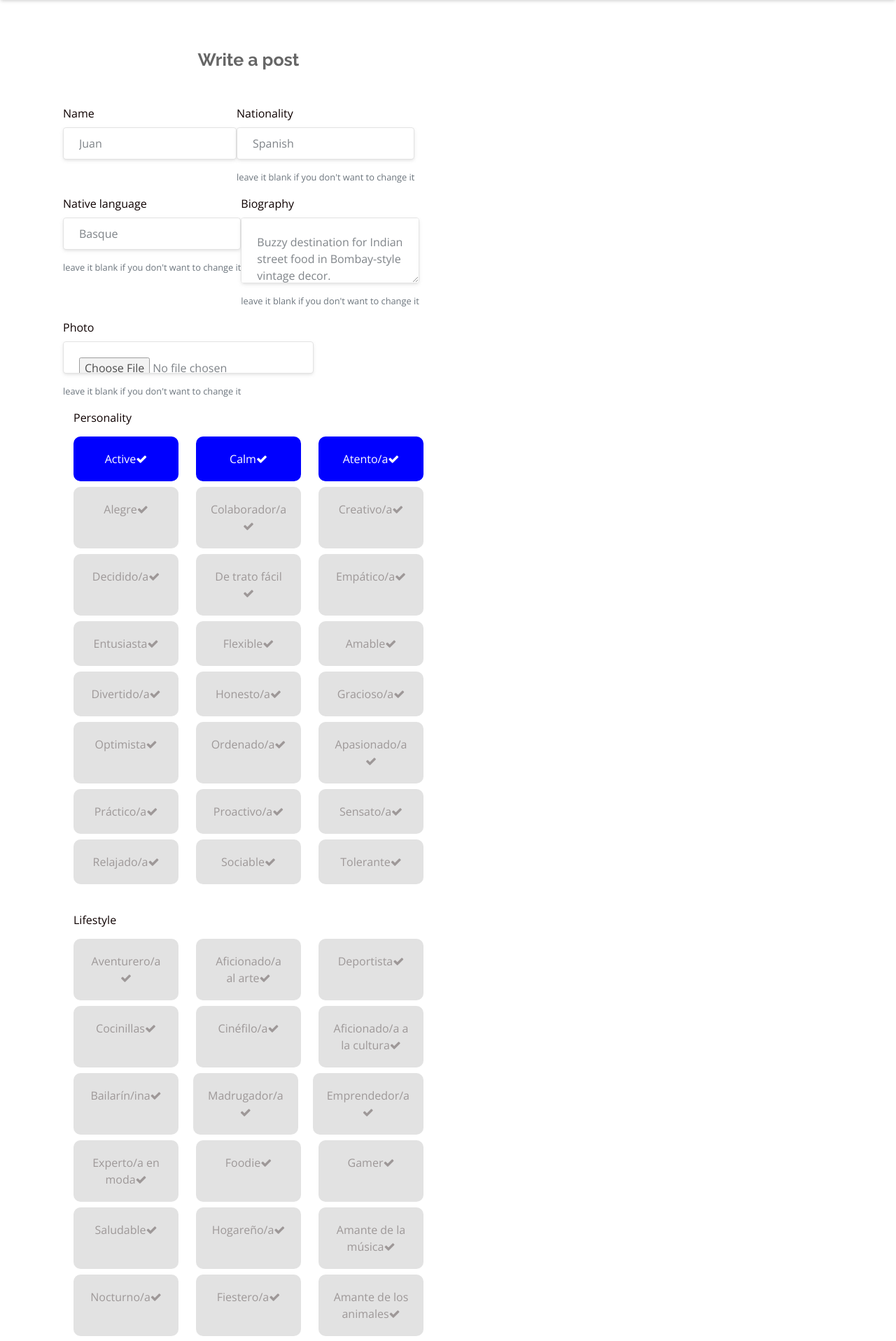
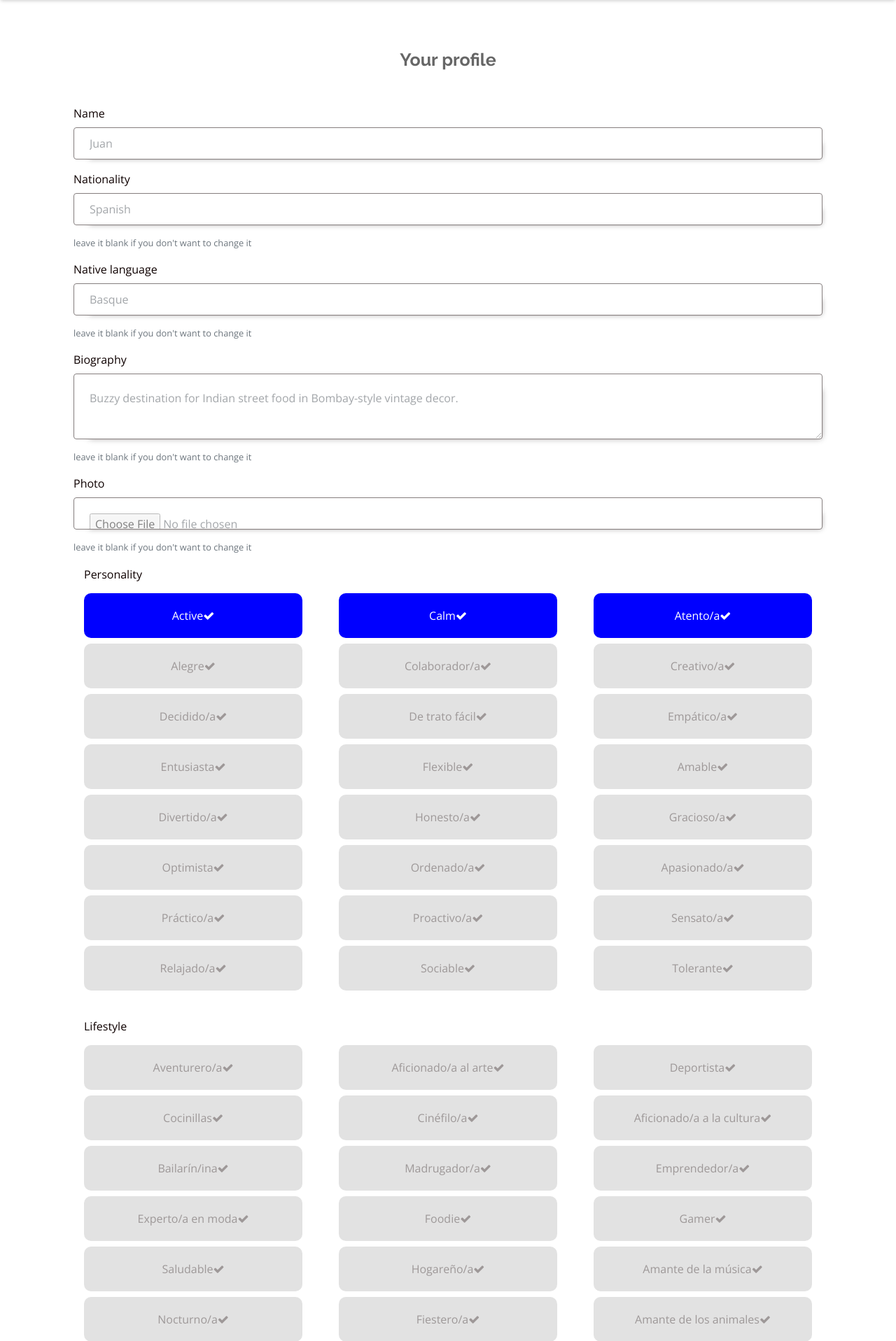
Before and after one commit to valentin215/Eloquent, a Rails app: page /users/1/edit in a window 1280 px wide. Shown: the part 60-1977 px from the top of the page at 70% size. Run offline with Rails 7, Linux system fonts and the light colour scheme; a user stored in the database is signed in; data comes from the database, SQL or seed files in the repository; style sheets or scripts are compiled from the project's sources; some libraries are stand-ins or nearby versions.

Commit message:
added front end to user profile page

```diff
--- a/app/assets/stylesheets/components/_formpost.scss
+++ b/app/assets/stylesheets/components/_formpost.scss
@@ -45,3 +45,58 @@
   opacity: 1;
   }
 }
+
+// .form-control.is-valid {
+//   border-color: $purple;
+
+// }
+
+// .form-control.is-valid:active {
+//  border-color: $purple;
+
+// }
+
+.form-control:focus{
+ // border-color: $purple !important;
+ //  box-shadow: 10px 10px 9px -12px $purple !important;
+
+}
+
+// .form-control:focus-within{
+//  border-color: none !important;
+//  box-shadow: none !important;
+
+// }
+
+// .form-control:active{
+//  border-color: none !important;
+//  box-shadow: none !important;
+
+// }
+// .is-valid {
+//   color: $purple !important;
+
+// }
+
+.form-control.remove-bootstrap {
+ border-color: $gray !important;
+ opacity: 0.5;
+ box-shadow: 10px 10px 9px -12px $gray !important;
+
+
+}
+
+// .remove-bootstrap {
+//    border-color: $purple !important;
+//    opacity: 0.5;
+
+
+// }
+
+.form-control:focus {
+  .remove-bootstrap {
+   border-color: $gray !important;
+  box-shadow: 10px 10px 9px -12px $gray  !important;
+
+  }
+}
--- a/app/assets/stylesheets/pages/_show.scss
+++ b/app/assets/stylesheets/pages/_show.scss
@@ -44,3 +44,14 @@
 .course-level {
   margin-bottom: 12px;
 }
+
+.user-profile-links {
+  text-decoration: none;
+  color: black;
+}
+
+.user-profile-links:hover {
+  text-decoration: none;
+  color: black;
+
+    }
--- a/app/controllers/courses_controller.rb
+++ b/app/controllers/courses_controller.rb
@@ -10,13 +10,11 @@ class CoursesController < ApplicationController
     AND courses.city ILIKE :city \
     "
     @courses = Course.joins(:language).where(sql_query, language: "%#{params[:language]}%", city: "%#{params[:city]}%")
-  end
 
-  if params[:city].present?
+  elsif params[:city].present?
     @courses = @courses.where("city ILIKE ?", "%#{params[:city]}%")
-  end
 
-  if params[:language].present?
+  elsif params[:language].present?
     sql_query = "\
     languages.name ILIKE :language \
     "
--- a/app/views/users/edit.html.erb
+++ b/app/views/users/edit.html.erb
@@ -1,34 +1,29 @@
 <div class="container">
-  <div class="row">
-    <div class="col-xs-12 col-sm-6 col-sm-offset-3">
 
       <div class="form-post">
-        <h1>Write a post</h1>
-
+        <h1>Your profile</h1>
           <%= simple_form_for current_user do |f| %>
-          <div class="row">
-            <div class="col-xs-6">
-
-                  <%= f.input :name,
+            <div>
+              <%= f.input :name, input_html: { class:'remove-bootstrap'},
               required: true %>
             </div>
-            <div class="col-xs-6">
-                  <%= f.input :nationality,
+            <div >
+              <%= f.input :nationality, input_html: { class:'remove-bootstrap'},
+              hint: "leave it blank if you don't want to change it",
+              required: true  %>
+            </div>
+            <div>
+              <%= f.input :native_language, input_html: { class:'remove-bootstrap'},
               hint: "leave it blank if you don't want to change it",
               required: true %>
             </div>
-            <div class="col-xs-6">
-                  <%= f.input :native_language,
+            <div>
+              <%= f.input :biography, input_html: { class:'remove-bootstrap'},
               hint: "leave it blank if you don't want to change it",
               required: true %>
             </div>
-            <div class="col-xs-6">
-                  <%= f.input :biography,
-                              hint: "leave it blank if you don't want to change it",
-                              required: true %>
-            </div>
-            <div class="col-xs-6">
-                  <%= f.input :photo,
+            <div>
+              <%= f.input :photo, input_html: { class:'remove-bootstrap'},
               hint: "leave it blank if you don't want to change it",
               required: true %>
             </div>
@@ -55,6 +50,6 @@
             <%= f.submit "Save", class: "btn btn-primary"  %>
           <% end %>
     </div>
+
   </div>
 </div>
-</div>
```
Also changed, not shown: app/views/courses/show.html.erb (+7 -7 lines), app/views/users/show.html.erb (+9 -1 lines). Lines whose indentation alone changed are shown as unchanged.
